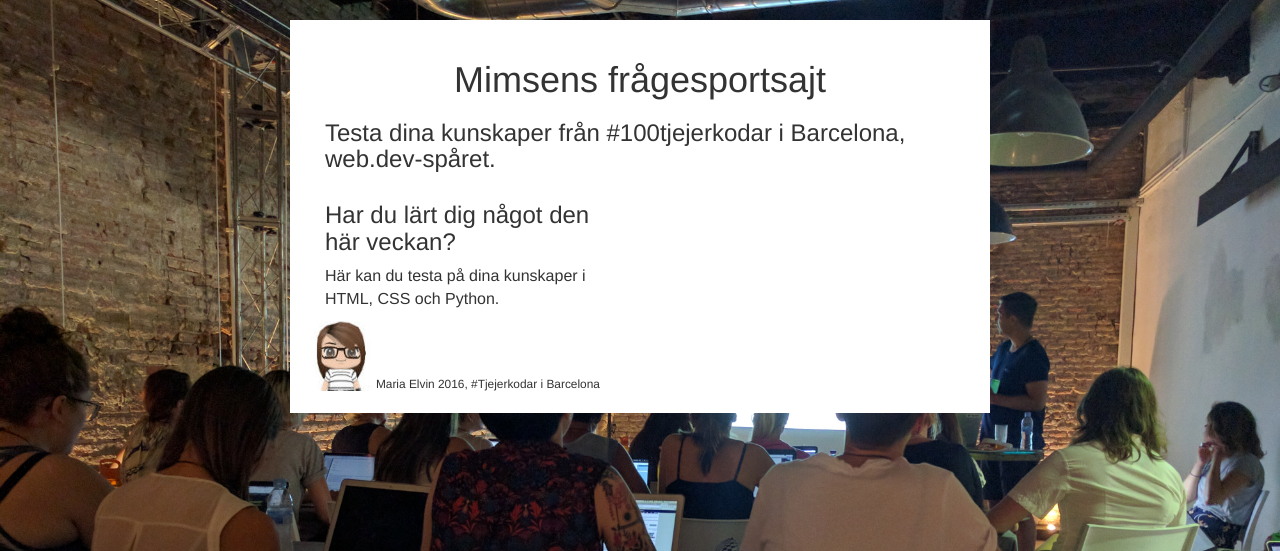
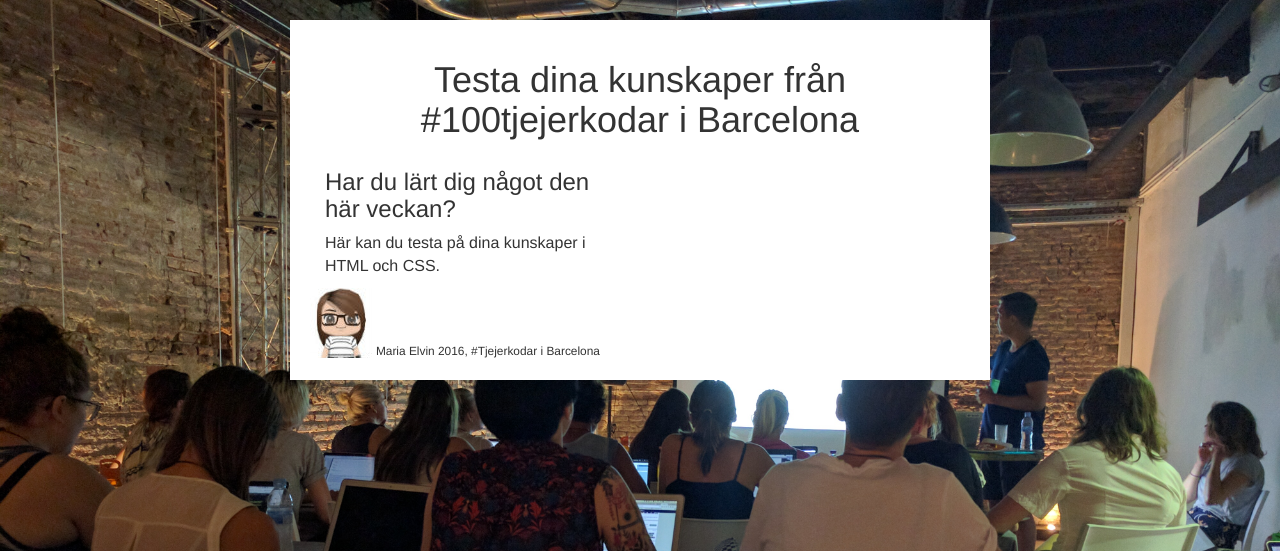
Before and after one commit to mariaelvin/quizproject, a Django app: page / in a window 1280 px wide. Shown: the top 551 px of the page. Run offline with Django 3.2, Linux system fonts and the light colour scheme; data that the repository does not hold is empty; some libraries are stand-ins or nearby versions.

Commit message:
Startsidan, fixat padding

```diff
--- a/quiz/templates/quiz/startpage.html
+++ b/quiz/templates/quiz/startpage.html
@@ -14,16 +14,15 @@
 		<div class="container-fluid">
 			<div class="row">
 				<div class="col-md-12">
-					<h1>Mimsens frågesportsajt</h1>
-					<h3>Testa dina kunskaper från #100tjejerkodar i Barcelona, web.dev-spåret.</h3>
+					<h1>Testa dina kunskaper från #100tjejerkodar i Barcelona</h1>
 				</div>
 			</div>
 			<div class="row">
-				<div class="col-md-6">
+				<div class="col-md-6 col-padding5">
 					<h3>Har du lärt dig något den här veckan?</h3>
-					<p>Här kan du testa på dina kunskaper i HTML, CSS och Python.</p>
+					<p>Här kan du testa på dina kunskaper i HTML och CSS.</p>
 				</div>
-				<div class="col-md-6">
+				<div class="col-md-6 col-padding col-padding">
 					<div class="row">
 					{% for quiz in quizzes %}
 						<div class="col-md-12">
--- a/static/css/mycss.css
+++ b/static/css/mycss.css
@@ -23,11 +23,14 @@ img {
 .col1 {
 	background: #bdd490;
 }
-.col-padding{
+.col-padding {
+	padding: 15px;
+}
+.col-padding10 {
+	padding: 10px;
+}
+.col-padding4 {
 	padding: 5px;
-}
-.col-padding10{
-	padding: 10px;
 }
 .col-margin{
 	margin: 5px
```
